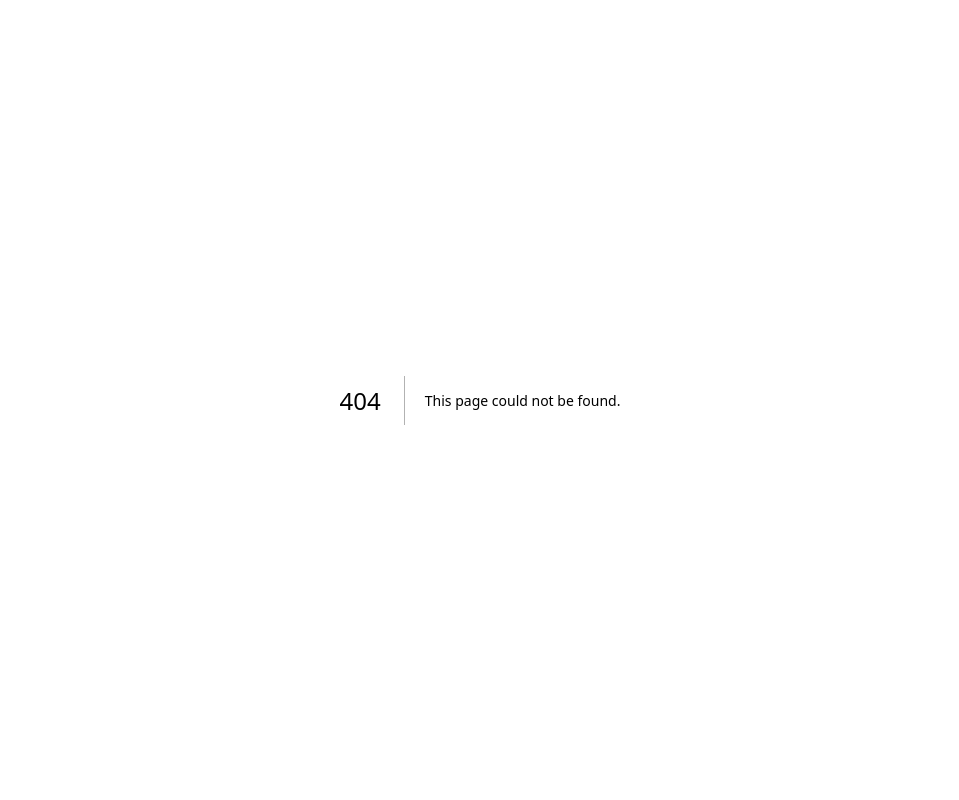
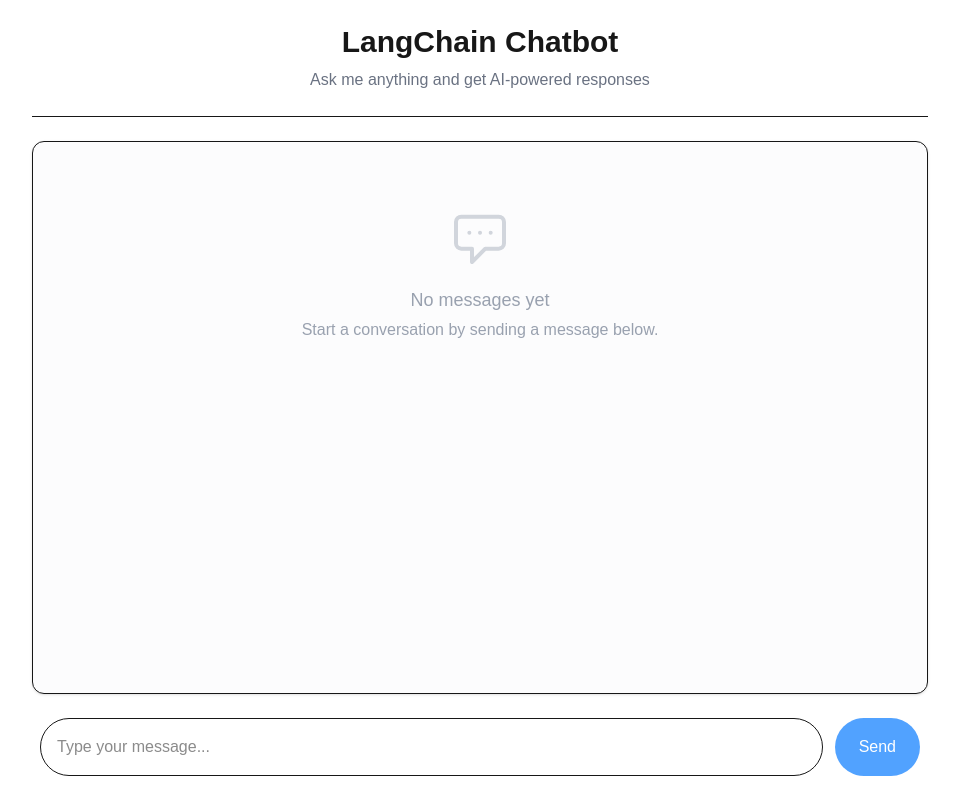
Before and after one commit to realrisman/langchain-integration-demo, a Next.js app: page /chatbot in a window 1280 px wide. Before the commit this address had no page. Shown: the whole page, without its empty margins (160-1119 px from the left). Built offline with nearby package versions, Linux system fonts and the light colour scheme.

Commit message:
feat: create ChatbotPage component with message handling, user input, and loading state for LangChain Chatbot

```diff
--- /dev/null
+++ b/src/app/chatbot/page.tsx
@@ -0,0 +1,147 @@
+"use client";
+
+import { useState } from "react";
+
+interface Message {
+  role: "user" | "assistant";
+  content: string;
+}
+
+export default function ChatbotPage() {
+  const [messages, setMessages] = useState<Message[]>([]);
+  const [input, setInput] = useState("");
+  const [isLoading, setIsLoading] = useState(false);
+
+  const handleSubmit = async (e: React.FormEvent) => {
+    e.preventDefault();
+
+    if (!input.trim()) return;
+
+    // Add user message to the chat
+    const userMessage: Message = { role: "user", content: input };
+    const newMessages = [...messages, userMessage];
+    setMessages(newMessages);
+    setInput("");
+    setIsLoading(true);
+
+    try {
+      // Call the API
+      const response = await fetch("/api/chat", {
+        method: "POST",
+        headers: {
+          "Content-Type": "application/json",
+        },
+        body: JSON.stringify({ messages: newMessages }),
+      });
+
+      const data = await response.json();
+
+      if (!response.ok) {
+        throw new Error(data.error || "Failed to get response");
+      }
+
+      // Add assistant's response to the chat
+      const assistantMessage: Message = {
+        role: "assistant",
+        content: data.response,
+      };
+      setMessages([...newMessages, assistantMessage]);
+    } catch (error) {
+      console.error("Error sending message:", error);
+      alert("Failed to send message. Please try again.");
+    } finally {
+      setIsLoading(false);
+    }
+  };
+
+  return (
+    <div className="flex flex-col min-h-screen max-w-4xl mx-auto">
+      <header className="py-6 border-b mb-6 text-center">
+        <h1 className="text-3xl font-bold">LangChain Chatbot</h1>
+        <p className="text-gray-500 mt-2">
+          Ask me anything and get AI-powered responses
+        </p>
+      </header>
+
+      <div className="flex-1 overflow-y-auto mb-6 p-6 border rounded-xl bg-gray-50/50 shadow-sm">
+        {messages.length === 0 ? (
+          <div className="flex flex-col items-center justify-center h-full text-center text-gray-400 py-10 space-y-4">
+            <svg
+              xmlns="http://www.w3.org/2000/svg"
+              className="h-16 w-16 text-gray-300"
+              fill="none"
+              viewBox="0 0 24 24"
+              stroke="currentColor"
+            >
+              <path
+                strokeLinecap="round"
+                strokeLinejoin="round"
+                strokeWidth={1.5}
+                d="M8 10h.01M12 10h.01M16 10h.01M9 16H5a2 2 0 01-2-2V6a2 2 0 012-2h14a2 2 0 012 2v8a2 2 0 01-2 2h-5l-5 5v-5z"
+              />
+            </svg>
+            <div>
+              <p className="text-lg font-medium mb-1">No messages yet</p>
+              <p>Start a conversation by sending a message below.</p>
+            </div>
+          </div>
+        ) : (
+          <div className="space-y-4">
+            {messages.map((message, index) => (
+              <div
+                key={index}
+                className={`p-4 rounded-2xl ${
+                  message.role === "user"
+                    ? "bg-blue-100 ml-auto max-w-[80%] text-blue-900"
+                    : "bg-white max-w-[80%] border shadow-sm"
+                }`}
+              >
+                <div className="font-medium text-xs mb-1 text-gray-500">
+                  {message.role === "user" ? "You" : "AI Assistant"}
+                </div>
+                {message.content}
+              </div>
+            ))}
+            {isLoading && (
+              <div className="bg-white p-4 rounded-2xl max-w-[80%] border shadow-sm">
+                <div className="font-medium text-xs mb-1 text-gray-500">
+                  AI Assistant
+                </div>
+                <div className="flex space-x-2 items-center">
+                  <div className="w-2 h-2 rounded-full bg-blue-500 animate-bounce"></div>
+                  <div
+                    className="w-2 h-2 rounded-full bg-blue-500 animate-bounce"
+                    style={{ animationDelay: "0.2s" }}
+                  ></div>
+                  <div
+                    className="w-2 h-2 rounded-full bg-blue-500 animate-bounce"
+                    style={{ animationDelay: "0.4s" }}
+                  ></div>
+                  <span className="text-gray-400 ml-2">Thinking...</span>
+                </div>
+              </div>
+            )}
+          </div>
+        )}
+      </div>
+
+      <form onSubmit={handleSubmit} className="flex gap-3 px-2 pb-6">
+        <input
+          type="text"
+          value={input}
+          onChange={(e) => setInput(e.target.value)}
+          placeholder="Type your message..."
+          className="flex-1 p-4 border rounded-full focus:outline-none focus:ring-2 focus:ring-blue-500 focus:border-transparent"
+          disabled={isLoading}
+        />
+        <button
+          type="submit"
+          disabled={isLoading || !input.trim()}
+          className="bg-blue-600 hover:bg-blue-700 text-white font-medium px-6 rounded-full disabled:bg-blue-400 transition-colors"
+        >
+          Send
+        </button>
+      </form>
+    </div>
+  );
+}
```
